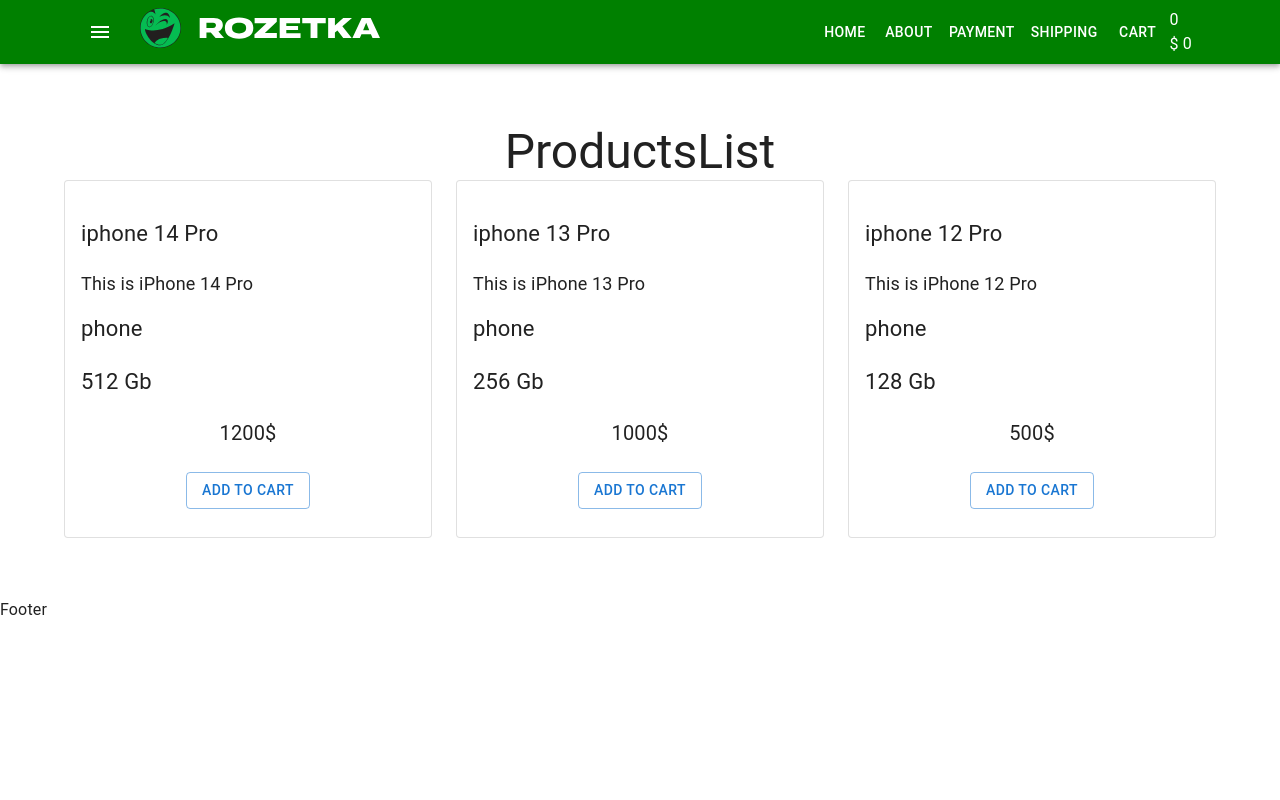
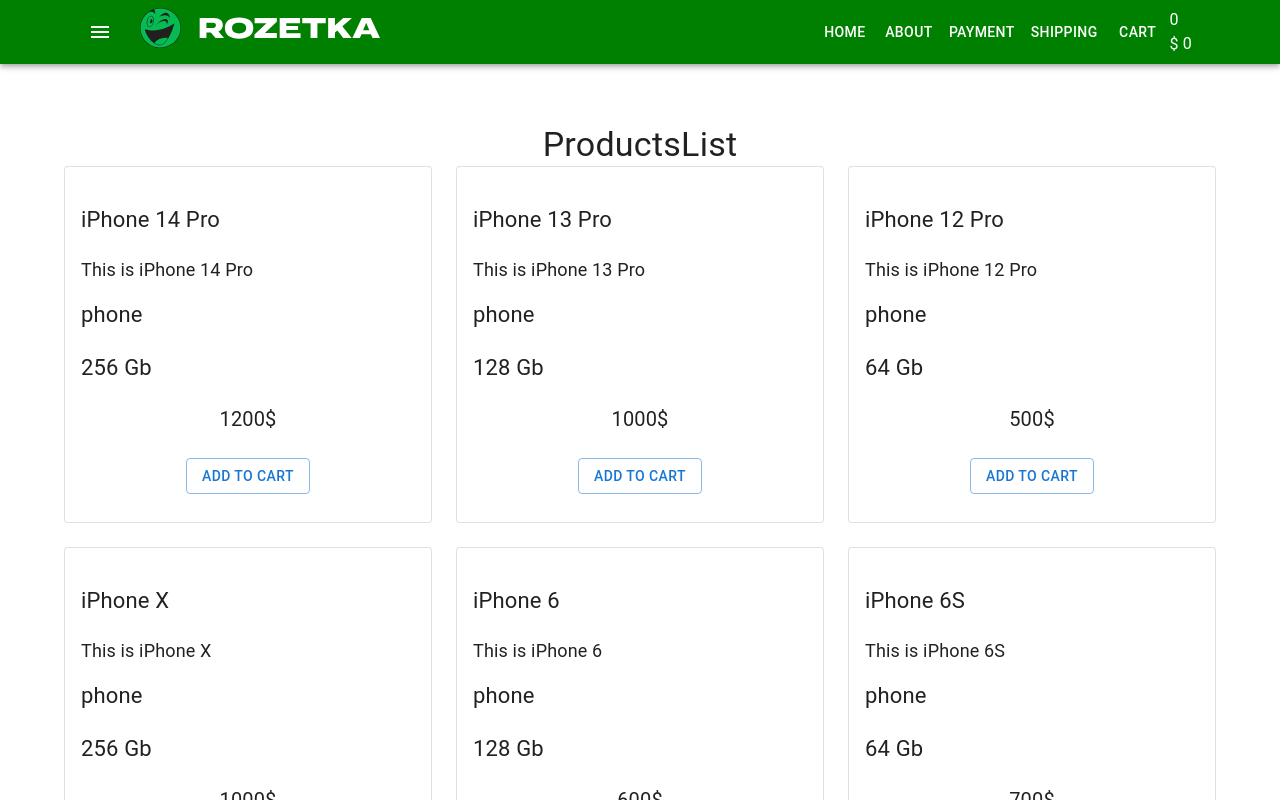
Before and after one commit to Elena-Budnik/react, a React (Create React App) app: page / in a window 1280 px wide. Shown: the top 800 px of the page. Built offline with nearby package versions, Linux system fonts and the light colour scheme.

Commit message:
add key = {i}

```diff
--- a/src/components/ProductsList/ProductsList.tsx
+++ b/src/components/ProductsList/ProductsList.tsx
@@ -1,41 +1,30 @@
 import { Grid, Typography } from '@mui/material'
+import productsArray from 'utils/peroductsArray'
+import ProductsListItem from './ProductsListItem'
 
-import ProductsListItem from './ProductsListItem'
 type Props = {}
-function ProductsList({}: Props) {
+
+const ProductsList = (props: Props) => {
     return (
         <>
-            <Typography variant="h3" align="center" component="h2">
+            <Typography variant="h4" align="center" component="h2">
                 ProductsList
             </Typography>
+
             <Grid container spacing={3}>
-                <Grid item xs={12} sm={6} md={4}>
-                    <ProductsListItem
-                        title="iphone 14 Pro"
-                        description="This is iPhone 14 Pro"
-                        type="phone"
-                        capacity="512"
-                        price={1200}
-                    />
-                </Grid>
-                <Grid item xs={12} sm={6} md={4}>
-                    <ProductsListItem
-                        title="iphone 13 Pro"
-                        description="This is iPhone 13 Pro"
-                        type="phone"
-                        capacity="256"
-                        price={1000}
-                    />
-                </Grid>
-                <Grid item xs={12} sm={6} md={4}>
-                    <ProductsListItem
-                        title="iphone 12 Pro"
-                        description="This is iPhone 12 Pro"
-                        type="phone"
-                        capacity="128"
-                        price={500}
-                    />
-                </Grid>
+                {productsArray.map(
+                    ({  title, description,type,capacity,price,}, i) => (
+                        <Grid item xs={12} sm={6} md={4} key={i}>
+                            <ProductsListItem
+                                title={title}
+                                description={description}
+                                type={type}
+                                capacity={capacity}
+                                price={price}
+                            />
+                        </Grid>
+                    )
+                )}
             </Grid>
         </>
     )
--- a/src/components/ProductsList/ProductsListItem.tsx
+++ b/src/components/ProductsList/ProductsListItem.tsx
@@ -2,23 +2,28 @@ import { Button, Card, CardActions, CardContent } from '@mui/material'
 import './ProductsListItem.scss'
 
 type Props = {
-    title: string;
-    description:string;
-    type:string;
-    capacity:string;
-    price:number;
-
+    title: string
+    description: string
+    type: string
+    capacity: string
+    price: number
 }
 
-const ProductsListItem = (props: Props) => {
+const ProductsListItem = ({
+    title,
+    description,
+    type,
+    capacity,
+    price,
+}: Props) => {
     return (
-        <Card variant="outlined" className='product'>
+        <Card variant="outlined" className="product">
             <CardContent>
-                <div className="product-title">{props.title}</div>
-                <div className="product-desc">{props.description}</div>
-                <div className="product-title">{props.type}</div>
-                <div className="product-title">{props.capacity} Gb</div>
-                <div className="product-price">{props.price}$</div>
+                <div className="product-title">{title}</div>
+                <div className="product-desc">{description}</div>
+                <div className="product-title">{type}</div>
+                <div className="product-title">{capacity} Gb</div>
+                <div className="product-price">{price}$</div>
             </CardContent>
             <CardActions className="product-btn-wrap">
                 <Button variant="outlined">Add to cart</Button>
--- /dev/null
+++ b/src/utils/peroductsArray.ts
@@ -0,0 +1,53 @@
+type Product = {
+    title: string
+    description: string
+    type: string
+    capacity: string
+    price: number
+}
+
+const productsArray: Product[] = [
+    {
+        title: "iPhone 14 Pro",
+        description: "This is iPhone 14 Pro",
+        type: "phone",
+        capacity: "256",
+        price: 1200,
+},
+{
+    title: "iPhone 13 Pro",
+    description: "This is iPhone 13 Pro",
+    type: "phone",
+    capacity: "128",
+    price: 1000,
+},
+{
+    title: "iPhone 12 Pro",
+    description: "This is iPhone 12 Pro",
+    type: "phone",
+    capacity: "64",
+    price: 500,
+},
+{
+    title: "iPhone X",
+    description: "This is iPhone X",
+    type: "phone",
+    capacity: "256",
+    price: 1000,
+},
+{
+title: "iPhone 6",
+description: "This is iPhone 6 ",
+type: "phone",
+capacity: "128",
+price: 600,
+},
+{
+title: "iPhone 6S ",
+description: "This is iPhone 6S ",
+type: "phone",
+capacity: "64",
+price: 700,
+},
+]
+export default productsArray
```
